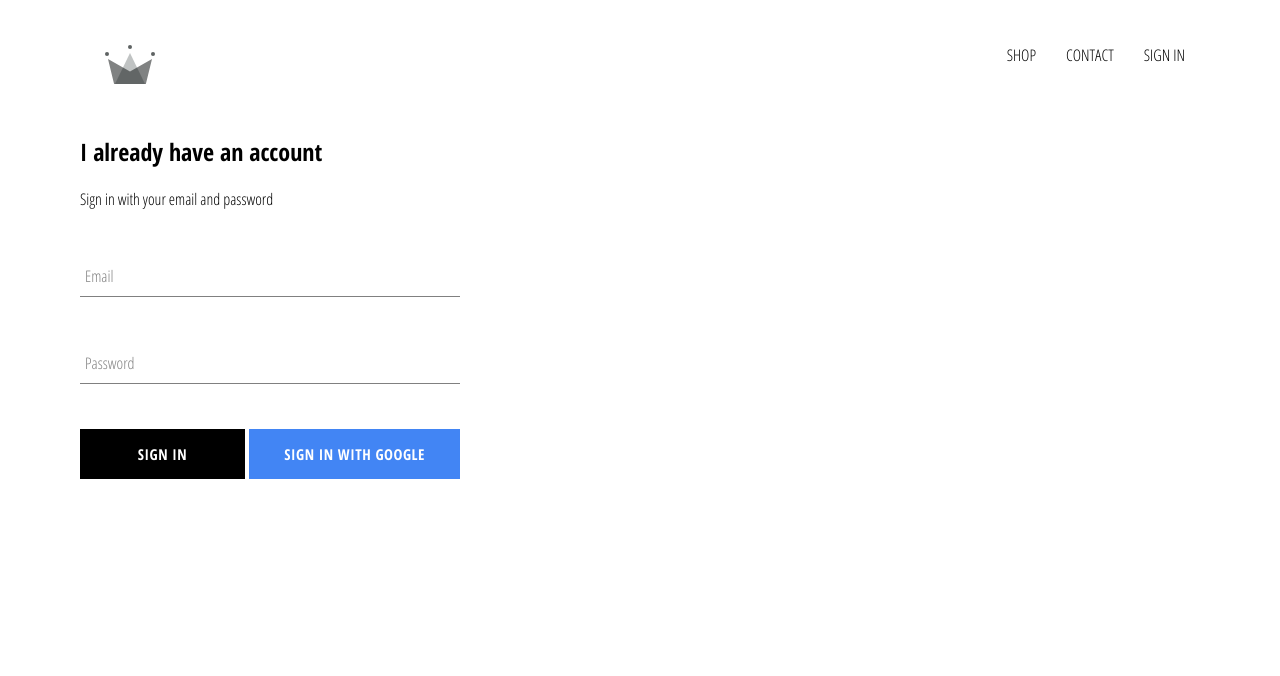
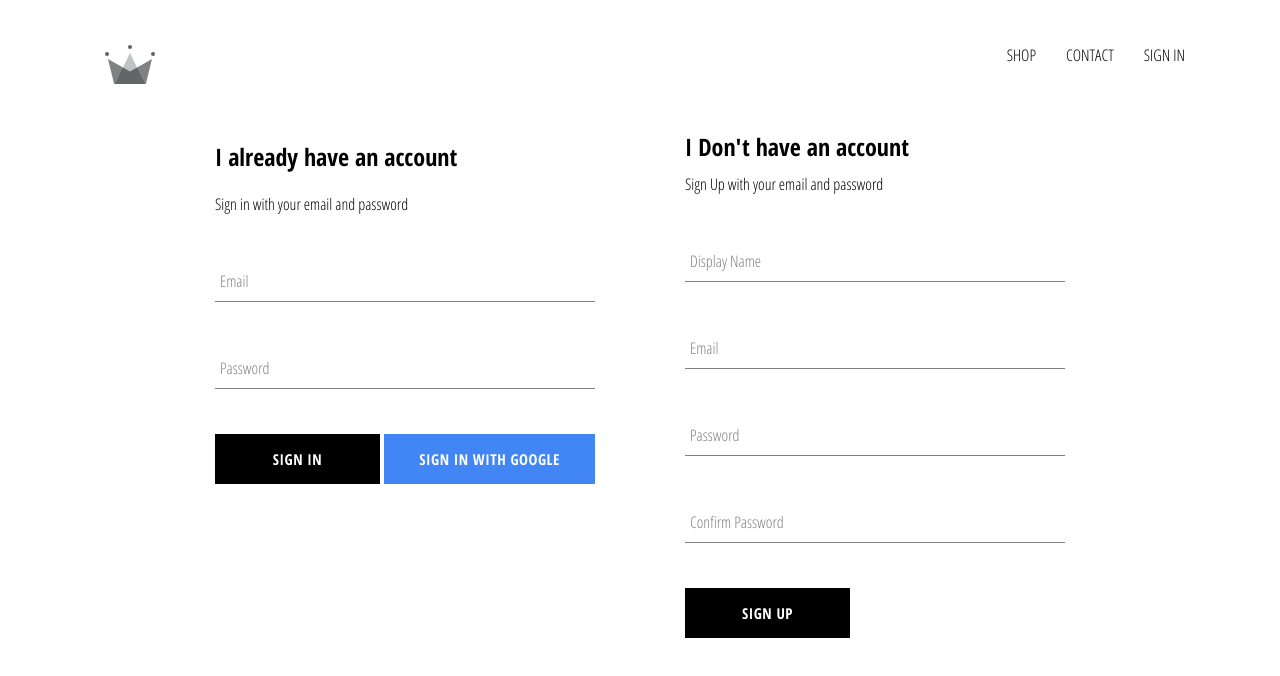
Before and after one commit to hacetheworld/React-ecommerce-app, a React (Create React App) app: page /signin in a window 1280 px wide. Shown: the top 676 px of the page. Built offline with nearby package versions, Linux system fonts and the light colour scheme; no server answers.

Commit message:
Finished signIn and SignUp functionality

```diff
--- a/src/App.js
+++ b/src/App.js
@@ -5,8 +5,7 @@
 import ShopPage from './pages/shop/shop.component';
 import Header from './components/header/header.component'
 import SignInAndSignUpPage from './pages/sign-in-and-sign-up/sign-in-and-sign-up.component';
-
-import { auth } from './firebase/firebase.util';
+import { auth, createUserProfileDocument } from './firebase/firebase.util';
 
 
 
@@ -23,9 +22,28 @@
   unsubscribeFromAuth = null;
 
   componentDidMount() {
-    this.unsubscribeFromAuth = auth.onAuthStateChanged(user => {
-      this.setState({ currentUser: user });
-      console.log(user);
+    this.unsubscribeFromAuth = auth.onAuthStateChanged(async userAuth => {
+      if (userAuth) {
+        const userRef = await createUserProfileDocument(userAuth);
+
+        // get created user data snapshot
+        userRef.onSnapshot(snapShot => {
+          // set current state to newly created data so that we can use it in our app
+          this.setState({
+            currentUser: {
+              id: snapShot.id,
+              ...snapShot.data()
+            }
+          });
+
+
+        })
+
+      } else {
+        // if current user is SIGNOUT then we set  currentUser to null
+        this.setState({ currentUser: userAuth })
+      }
+
 
     })
   }
--- a/src/components/sign-in/sign-in.component.jsx
+++ b/src/components/sign-in/sign-in.component.jsx
@@ -3,7 +3,7 @@
 import FormInput from '../form-input/form-input.component';
 import CustomButton from '../custom-button/custom-button.component';
 
-import { signInWithGoogle } from '../../firebase/firebase.util'
+import { auth, signInWithGoogle } from '../../firebase/firebase.util'
 
 export default class SignIn extends Component {
 
@@ -22,11 +22,20 @@
         this.setState({ [name]: value });
     }
 
-    handleSubmit = (event) => {
+    handleSubmit = async (event) => {
 
         event.preventDefault();
+        const { email, password } = this.state;
 
-        this.setState({ email: '', password: '' })
+        try {
+            await auth.signInWithEmailAndPassword(email, password);
+            this.setState({ email: '', password: '' })
+
+        } catch (error) {
+            console.log('Error:' + error);
+
+        }
+
     }
     render() {
         return (
--- /dev/null
+++ b/src/components/sign-up/sign-up.component.jsx
@@ -0,0 +1,91 @@
+import React, { Component } from 'react';
+import './sign-up.styles.scss';
+import FormInput from '../form-input/form-input.component';
+import CustomButton from '../custom-button/custom-button.component';
+
+import { auth, createUserProfileDocument } from '../../firebase/firebase.util';
+
+export default class SignUp extends Component {
+
+    constructor(props) {
+        super(props);
+
+        this.state = {
+            displayName: '',
+            email: '',
+            password: '',
+            confirmPassword: ''
+        }
+    }
+
+    handleChange = (e) => {
+
+        const { value, name } = e.target;
+        this.setState({ [name]: value });
+    }
+
+    handleSubmit = async (event) => {
+
+        event.preventDefault();
+        const { displayName, email, password, confirmPassword } = this.state;
+
+        if (password !== confirmPassword) {
+            alert('Passord  and confirm Password does Not match');
+            return;
+        }
+
+        try {
+            const { user } = await auth.createUserWithEmailAndPassword(email, password);
+            await createUserProfileDocument(user, { displayName });
+
+            this.setState({ displayName: '', email: '', password: '', confirmPassword: '' })
+
+        } catch (error) {
+            console.log('Error:' + error);
+
+        }
+
+
+
+    }
+    render() {
+        return (
+            <div className='sign-up'>
+                <h2 className='title'>I Don't have an account</h2>
+                <span>Sign Up with your email and password</span>
+
+                <form className='sign-up-form' onSubmit={this.handleSubmit}>
+
+                    <FormInput
+                        name='displayName' type='text' value={this.state.displayName}
+
+                        handleChange={this.handleChange}
+                        label='Display Name'
+                        required
+                    />
+
+                    <FormInput
+                        name='email' type='email' value={this.state.email}
+
+                        handleChange={this.handleChange}
+                        label='Email'
+                        required
+                    />
+
+
+                    <FormInput name='password' type='password' value={this.state.password}
+                        handleChange={this.handleChange}
+                        label='Password'
+                        required />
+
+                    <FormInput name='confirmPassword' type='password' value={this.state.confirmPassword}
+                        handleChange={this.handleChange}
+                        label='Confirm Password'
+                        required />
+
+                    <CustomButton type='submit'>SIGN UP</CustomButton>
+                </form>
+            </div>
+        )
+    }
+}
--- /dev/null
+++ b/src/components/sign-up/sign-up.styles.scss
@@ -0,0 +1,9 @@
+.sign-up {
+    display: flex;
+    flex-direction: column;
+    width: 380px;
+
+    .title {
+      margin: 10px 0;
+    }
+  }
--- a/src/firebase/firebase.util.js
+++ b/src/firebase/firebase.util.js
@@ -14,6 +14,43 @@
     appId: "1:233883322108:web:da236cae52c81f65613979",
     measurementId: "G-CES049GM5D"
 };
+
+
+export const createUserProfileDocument = async (userAuth, additionalData) => {
+    // check if user is logged in or not
+    if (!userAuth) return;
+
+
+    // check if user is already exist
+    const userRef = firestore.doc(`users/${userAuth.uid}`);
+
+
+    const snapshot = await userRef.get()
+    // if it is not exist then create new user in data base
+
+    if (!snapshot.exists) {
+        const { displayName, email } = userAuth;
+        const createdAt = new Date();
+
+        try {
+            await userRef.set({
+                displayName,
+                email,
+                createdAt,
+                ...additionalData
+            })
+        } catch (error) {
+            console.log('error creating user', error.message);
+
+        }
+    }
+
+    return userRef;
+
+}
+
+
+
 // Initialize Firebase
 firebase.initializeApp(config);
 
--- a/src/pages/sign-in-and-sign-up/sign-in-and-sign-up.component.jsx
+++ b/src/pages/sign-in-and-sign-up/sign-in-and-sign-up.component.jsx
@@ -1,9 +1,14 @@
 import React from 'react';
 import './sign-in-and-sign-up.styles.scss';
-import SignIn from '../../components/sign-in/sign-in.component'
+
+import SignIn from '../../components/sign-in/sign-in.component';
+
+import SignUp from '../../components/sign-up/sign-up.component';
+
 const SignInAndSignUpPage = () => (
     <div className='sign-in-and-sign-up'>
         <SignIn />
+        <SignUp />
     </div>
 )
 
--- a/src/pages/sign-in-and-sign-up/sign-in-and-sign-up.styles.scss
+++ b/src/pages/sign-in-and-sign-up/sign-in-and-sign-up.styles.scss
@@ -0,0 +1,6 @@
+.sign-in-and-sign-up {
+    width: 850px;
+    display: flex;
+    justify-content: space-between;
+    margin: 30px auto;
+  }
```
